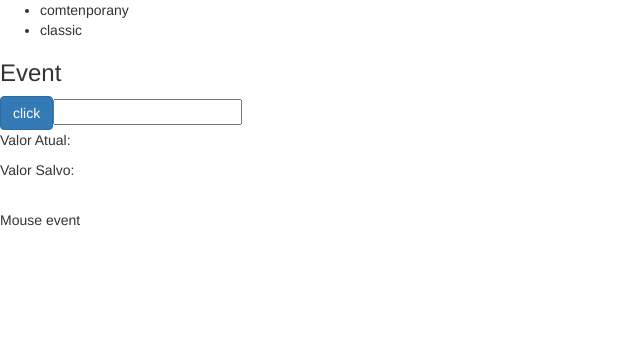
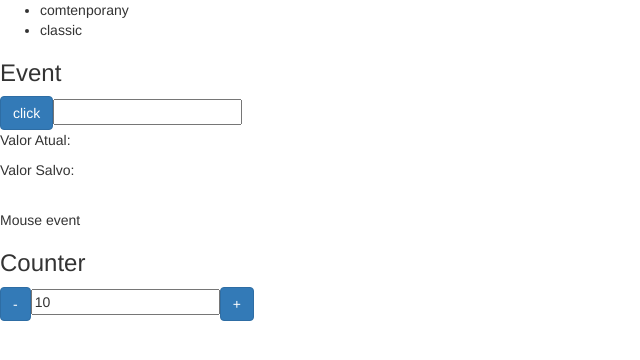
Before and after one commit to RaiffRamalho/webApp, an Angular app: page /home in a window 1280 px wide. Shown: the top 360 px of the page, without its empty margins (0-640 px from the left). Built offline with nearby package versions, Linux system fonts and the light colour scheme.

Commit message:
event emmiter

```diff
--- a/src/app/admin/admin.routing.ts
+++ b/src/app/admin/admin.routing.ts
@@ -3,7 +3,7 @@ import { ModuleWithProviders } from '@angular/core';
 import { SettingsComponent } from './settings/settings.component';
 
 const adminRoutes: Routes = [
-  { path: '', component: SettingsComponent},
+  { path: 'settings', component: SettingsComponent},
 ];
 
 
--- a/src/app/admin/settings/settings.component.html
+++ b/src/app/admin/settings/settings.component.html
@@ -1,3 +1,4 @@
-<p>
-  settings works!
-</p>
+
+<div>
+  <h3>Settings</h3>
+</div>
--- a/src/app/admin/settings/settings.component.ts
+++ b/src/app/admin/settings/settings.component.ts
@@ -8,7 +8,6 @@ import { Component, OnInit, Input } from '@angular/core';
 export class SettingsComponent implements OnInit {
 
   constructor() { }
-
   ngOnInit() {
   }
 
--- a/src/app/app-routing.module.ts
+++ b/src/app/app-routing.module.ts
@@ -11,7 +11,7 @@ const routes: Routes = [
   { path: 'home', component: HomeComponent },
   { path: 'login', component: LoginComponent },
   { path: 'start', component: StartComponent },
-  { path: 'admin', loadChildren: 'app/admin/admin.module#AdminModule'}
+// { path: 'admin', loadChildren: 'app/admin/admin.module#AdminModule'}
 ];
 
 export const routing: ModuleWithProviders = RouterModule.forRoot(routes);
--- a/src/app/app.module.ts
+++ b/src/app/app.module.ts
@@ -9,6 +9,7 @@ import { StartComponent } from './start/start.component';
 import { routing } from './app-routing.module';
 import { AdminModule } from './admin/admin.module';
 import { HomeService } from './home/home.service';
+import { EventEmmiterComponent } from './event-emmiter/event-emmiter.component';
 
 
 @NgModule({
@@ -17,6 +18,7 @@ import { HomeService } from './home/home.service';
     HomeComponent,
     LoginComponent,
     StartComponent,
+    EventEmmiterComponent,
   ],
   imports: [
     BrowserModule,
--- /dev/null
+++ b/src/app/event-emmiter/event-emmiter.component.html
@@ -0,0 +1,8 @@
+
+<div>
+  <h3>Counter</h3>
+  <button class="btn btn-primary" (click)="decrement()">-</button>
+  <input type="text" [value]="valor" readonly />
+  <button class="btn btn-primary" (click)="increment()">+</button>
+
+</div>
--- /dev/null
+++ b/src/app/event-emmiter/event-emmiter.component.ts
@@ -0,0 +1,30 @@
+import { Component, OnInit, Input, EventEmitter, Output } from '@angular/core';
+
+@Component({
+  selector: 'app-event-emmiter',
+  templateUrl: './event-emmiter.component.html',
+  styleUrls: ['./event-emmiter.component.css']
+})
+export class EventEmmiterComponent implements OnInit {
+
+  constructor() { }
+
+  @Input() valor = 0;
+
+  @Output() changedValue = new EventEmitter();
+
+  decrement() {
+    this.valor--;
+    this.changedValue.emit({novoValor: this.valor});
+  }
+
+  increment() {
+    this.valor++;
+    this.changedValue.emit({novoValor: this.valor});
+
+  }
+
+  ngOnInit() {
+  }
+
+}
--- a/src/app/home/home.component.html
+++ b/src/app/home/home.component.html
@@ -20,3 +20,10 @@
   </p><br />
   <span (mouseover) = "onMouse()" [class.highlight]="isMouseOver">Mouse event</span>
 </div>
+
+<div>
+  <app-event-emmiter valor="10"
+      (changedValue) = "onValueChanged($event)"
+  >
+  </app-event-emmiter>
+</div>
--- a/src/app/home/home.component.ts
+++ b/src/app/home/home.component.ts
@@ -34,6 +34,10 @@ export class HomeComponent implements OnInit {
     this.isMouseOver = !this.isMouseOver;
   }
 
+  onValueChanged(event) {
+    console.log(event.novoValor);
+  }
+
   ngOnInit() {
   }
 
--- a/src/app/start/start.component.html
+++ b/src/app/start/start.component.html
@@ -8,5 +8,5 @@
 </div>
 <hr />
 <div>
-  <button routerLink="/admin"> settings </button>
+  <button routerLink="/settings"> settings </button>
 </div>
```
Also changed, not shown: src/app/event-emmiter/event-emmiter.component.css (added), 1 other file (tests, documents, lock files or other folders).
